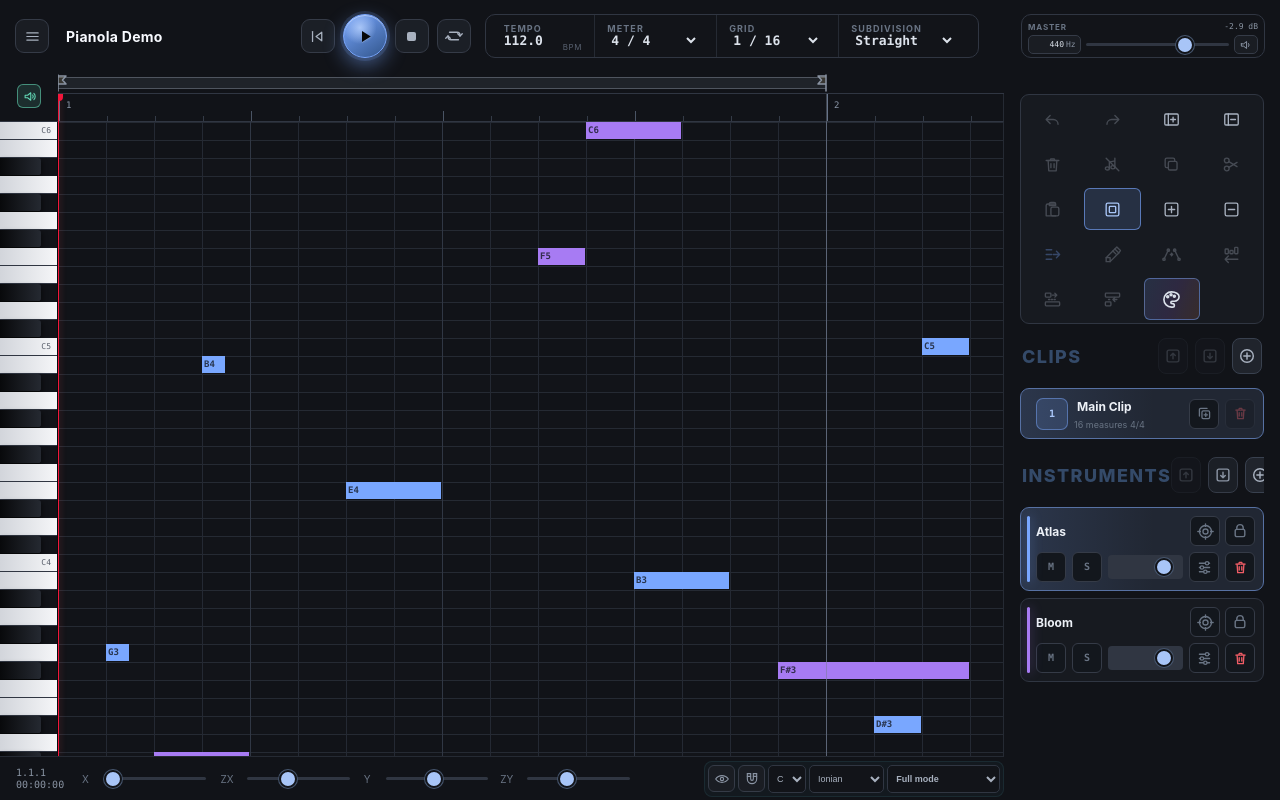
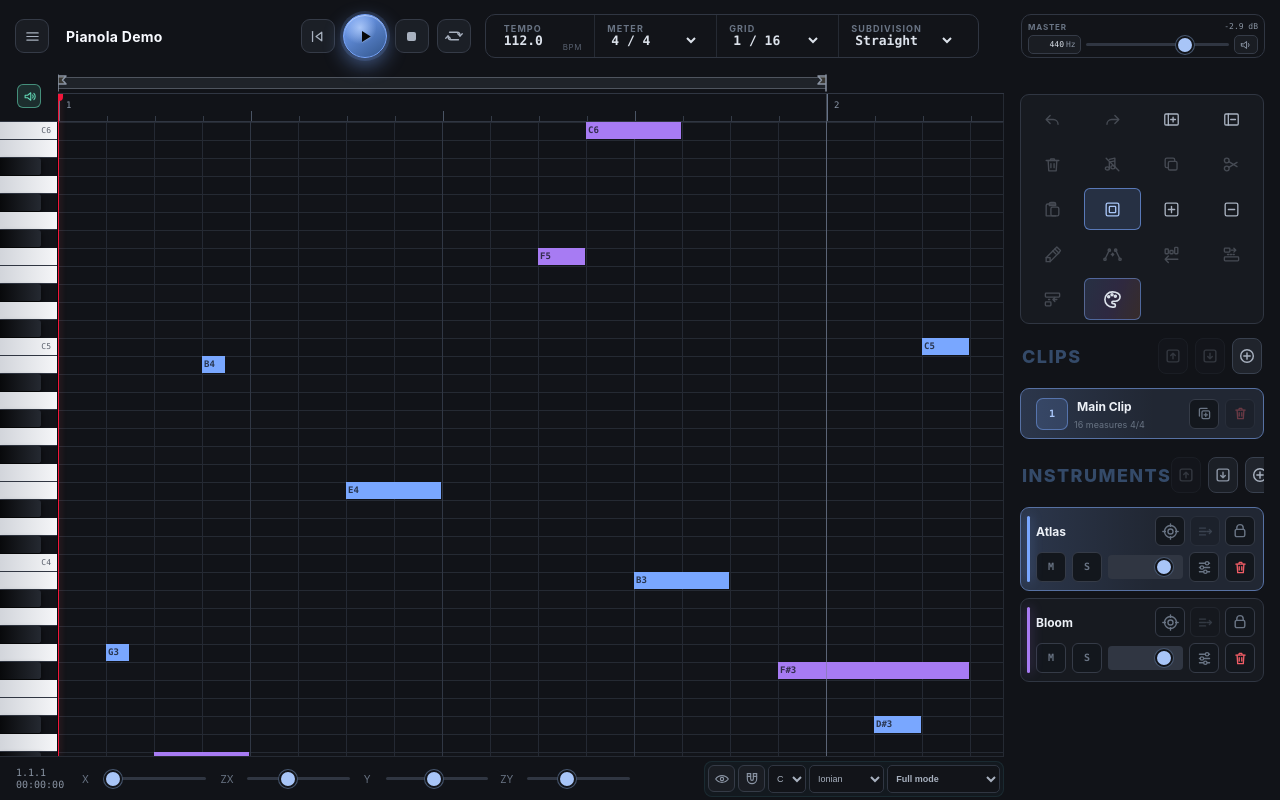
Before and after one commit to LucasBertrand/pianola, a React (Vite) app: page / in a window 1280 px wide. Built offline with nearby package versions, Linux system fonts and the light colour scheme.

Commit message:
feat: move note transfer controls to instruments

```diff
--- a/src/app/App.tsx
+++ b/src/app/App.tsx
@@ -184,10 +184,6 @@ export function App(): React.JSX.Element {
     useState<SubtractiveSynthConfig | null>(null);
   const [pendingEditedInstrumentId, setPendingEditedInstrumentId] =
     useState<InstrumentId | null>(null);
-  const selectedInstrument =
-    selectedInstrumentId === null
-      ? undefined
-      : projectState.projectInstrumentsById[selectedInstrumentId];
   const selectedInstrumentIndex =
     selectedInstrumentId === null
       ? -1
@@ -621,7 +617,7 @@ export function App(): React.JSX.Element {
     transform: handleTransformSelection,
     sliceAtPlayhead: handleSliceSelectionAtPlayhead,
     paste: handlePaste,
-    transferToSelectedInstrument: handleTransferSelectionToInstrument,
+    transferToInstrument: handleTransferSelectionToInstrument,
   } = useSelectionWorkflow({
     commands: scene.editorCommands,
     projectStore: scene.projectStore,
@@ -633,7 +629,6 @@ export function App(): React.JSX.Element {
     getGridResolutionTicks() {
       return scene.gridResolutionTicks.get();
     },
-    selectedInstrumentId,
     resolveCollision: handleNoteCollision,
     alert: showApplicationAlert,
   });
@@ -789,16 +784,6 @@ export function App(): React.JSX.Element {
             clipboardAvailable={clipboardAvailable}
             selectionMode={selectionMode}
             noteColorMode={noteColorMode}
-            selectedInstrument={
-              selectedInstrument === undefined
-                ? undefined
-                : {
-                    color: selectedInstrument.color,
-                    locked:
-                      activeClip.instrumentStatesById[selectedInstrument.id]
-                        ?.locked ?? true,
-                  }
-            }
             onToggleInspector={(section) => {
               if (
                 generalInspectorOpen
@@ -822,7 +807,6 @@ export function App(): React.JSX.Element {
             onPaste={handlePaste}
             onSelectionModeChange={setSelectionMode}
             onNoteColorModeToggle={handleNoteColorModeToggle}
-            onTransferSelectionToInstrument={handleTransferSelectionToInstrument}
             onSliceSelectionAtPlayhead={handleSliceSelectionAtPlayhead}
             onTransformSelection={handleTransformSelection}
           />,
@@ -902,6 +886,7 @@ export function App(): React.JSX.Element {
           projectState={projectState}
           selectedInstrumentId={selectedInstrumentId}
           selectedInstrumentIndex={selectedInstrumentIndex}
+          selectionAvailable={selectionAvailable}
           setToolbarHost={setGeneralInspectorToolbarHost}
           onClose={() => {
             setGeneralInspectorOpen(false);
@@ -919,6 +904,7 @@ export function App(): React.JSX.Element {
           onUpdateProjectInstrument={handleUpdateProjectInstrument}
           onInstrumentGainPreview={previewInstrumentGain}
           onSelectInstrumentNotes={handleSelectInstrumentNotes}
+          onTransferSelectionToInstrument={handleTransferSelectionToInstrument}
           onToggleInstrumentLock={handleToggleInstrumentLock}
           onDeleteProjectInstrument={handleDeleteProjectInstrument}
         />
--- a/src/app/workflows/useSelectionWorkflow.ts
+++ b/src/app/workflows/useSelectionWorkflow.ts
@@ -60,7 +60,6 @@ export interface SelectionWorkflowOptions {
   readonly getPlayheadTick: () => number;
   readonly setPlayheadTick: (tick: number) => void;
   readonly getGridResolutionTicks: () => number;
-  readonly selectedInstrumentId: InstrumentId | null;
   readonly resolveCollision: (
     request: NoteCollisionResolutionRequest,
   ) => void;
@@ -82,7 +81,7 @@ export interface SelectionWorkflow {
   ) => void;
   readonly sliceAtPlayhead: () => void;
   readonly paste: () => void;
-  readonly transferToSelectedInstrument: () => void;
+  readonly transferToInstrument: (instrumentId: InstrumentId) => void;
 }
 
 export function useSelectionWorkflow({
@@ -92,7 +91,6 @@ export function useSelectionWorkflow({
   getPlayheadTick,
   setPlayheadTick,
   getGridResolutionTicks,
-  selectedInstrumentId,
   resolveCollision,
   alert,
 }: SelectionWorkflowOptions): SelectionWorkflow {
@@ -463,11 +461,12 @@ export function useSelectionWorkflow({
     setPlayheadTick,
   ]);
 
-  const transferToSelectedInstrument = useCallback((): void => {
+  const transferToInstrument = useCallback((
+    targetInstrumentId: InstrumentId,
+  ): void => {
     const controller = getController();
-    const targetInstrumentId = selectedInstrumentId;
 
-    if (controller === null || targetInstrumentId === null) {
+    if (controller === null) {
       return;
     }
 
@@ -557,7 +556,6 @@ export function useSelectionWorkflow({
     commands,
     getController,
     resolveCollision,
-    selectedInstrumentId,
   ]);
 
   return {
@@ -572,7 +570,7 @@ export function useSelectionWorkflow({
     transform,
     sliceAtPlayhead,
     paste,
-    transferToSelectedInstrument,
+    transferToInstrument,
   };
 }
 
--- a/src/styles.css
+++ b/src/styles.css
@@ -1813,6 +1813,22 @@ input[type="range"]::-webkit-slider-thumb {
   stroke-width: 1.6;
 }
 
+.project-instrument-card .instrument-transfer-button svg {
+  display: block;
+  width: 17px;
+  height: 17px;
+  margin: auto;
+  fill: none;
+  stroke: currentColor;
+  stroke-linecap: round;
+  stroke-linejoin: round;
+  stroke-width: 1.6;
+}
+
+.project-instrument-card .instrument-transfer-button:not(:disabled) {
+  color: var(--instrument-color);
+}
+
 .project-instrument-card button.is-active {
   border-color: var(--color-warm-medium);
   background: var(--color-warm-soft);
--- a/src/ui/components/EditorToolbar.tsx
+++ b/src/ui/components/EditorToolbar.tsx
@@ -1,11 +1,7 @@
 import React from "react";
-import {
-  APPLICATION_COLORS,
-} from "../../config/application-colors";
 import {
   MAXIMUM_MEASURE_COUNT,
   MINIMUM_MEASURE_COUNT,
-  type ProjectInstrument,
 } from "../../domain/model";
 import type {
   SelectionTransformationKind,
@@ -27,10 +23,6 @@ export interface EditorToolbarProps {
   readonly clipboardAvailable: boolean;
   readonly selectionMode: SelectionMode;
   readonly noteColorMode: NoteColorMode;
-  readonly selectedInstrument: {
-    readonly color: ProjectInstrument["color"];
-    readonly locked: boolean;
-  } | undefined;
   readonly onToggleInspector: (section: "instruments" | "clips") => void;
   readonly onUndo: () => void;
   readonly onRedo: () => void;
@@ -43,7 +35,6 @@ export interface EditorToolbarProps {
   readonly onPaste: () => void;
   readonly onSelectionModeChange: (mode: SelectionMode) => void;
   readonly onNoteColorModeToggle: () => void;
-  readonly onTransferSelectionToInstrument: () => void;
   readonly onSliceSelectionAtPlayhead: () => void;
   readonly onTransformSelection: (
     kind: SelectionTransformationKind,
@@ -61,7 +52,6 @@ export function EditorToolbar({
   clipboardAvailable,
   selectionMode,
   noteColorMode,
-  selectedInstrument,
   onToggleInspector,
   onUndo,
   onRedo,
@@ -74,7 +64,6 @@ export function EditorToolbar({
   onPaste,
   onSelectionModeChange,
   onNoteColorModeToggle,
-  onTransferSelectionToInstrument,
   onSliceSelectionAtPlayhead,
   onTransformSelection,
 }: EditorToolbarProps): React.JSX.Element {
@@ -199,7 +188,7 @@ export function EditorToolbar({
           onClick={onToggleSelectionEnabled}
         >
           <svg viewBox="0 0 24 24" aria-hidden="true">
-            <path d="M15 4v11.5M15 7.5 8 9v8" />
+            <path d="M8 5.5 15 4v11.5M15 7.5 8 9v8" />
             <ellipse cx="5.5" cy="17" rx="2.5" ry="2" />
             <ellipse cx="12.5" cy="15.5" rx="2.5" ry="2" />
             <path d="M4 4l16 16" />
@@ -303,28 +292,6 @@ export function EditorToolbar({
           <svg viewBox="0 0 24 24" aria-hidden="true">
             <rect x="4" y="4" width="16" height="16" rx="2" />
             <path d="M8 12h8" />
-          </svg>
-        </button>
-        <button
-          className="instrument-transfer-button"
-          type="button"
-          title="Move selected notes to the selected instrument"
-          aria-label="Move selected notes to the selected instrument"
-          disabled={
-            !selectionAvailable
-            || selectedInstrument === undefined
-            || selectedInstrument.locked
-          }
-          style={{
-            color:
-              selectedInstrument?.color
-              ?? APPLICATION_COLORS.neutral.textDisabled,
-          }}
-          onClick={onTransferSelectionToInstrument}
-        >
-          <svg viewBox="0 0 24 24" aria-hidden="true">
-            <path d="M4 6h7M4 12h7M4 18h7" />
-            <path d="M13 12h7M17 8l4 4-4 4" />
           </svg>
         </button>
         <button
--- a/src/ui/components/GeneralInspector.tsx
+++ b/src/ui/components/GeneralInspector.tsx
@@ -22,6 +22,7 @@ export interface GeneralInspectorProps {
   readonly projectState: ProjectState;
   readonly selectedInstrumentId: InstrumentId | null;
   readonly selectedInstrumentIndex: number;
+  readonly selectionAvailable: boolean;
   readonly setToolbarHost: (element: HTMLDivElement | null) => void;
   readonly onClose: () => void;
   readonly onClipSelect: (clipId: ClipId) => void;
@@ -44,6 +45,9 @@ export interface GeneralInspectorProps {
     gain: number,
   ) => void;
   readonly onSelectInstrumentNotes: (instrumentId: InstrumentId) => void;
+  readonly onTransferSelectionToInstrument: (
+    instrumentId: InstrumentId,
+  ) => void;
   readonly onToggleInstrumentLock: (instrument: ProjectInstrument) => void;
   readonly onDeleteProjectInstrument: (instrumentId: InstrumentId) => void;
 }
@@ -54,6 +58,7 @@ export function GeneralInspector({
   projectState,
   selectedInstrumentId,
   selectedInstrumentIndex,
+  selectionAvailable,
   setToolbarHost,
   onClose,
   onClipSelect,
@@ -69,6 +74,7 @@ export function GeneralInspector({
   onUpdateProjectInstrument,
   onInstrumentGainPreview,
   onSelectInstrumentNotes,
+  onTransferSelectionToInstrument,
   onToggleInstrumentLock,
   onDeleteProjectInstrument,
 }: GeneralInspectorProps): React.JSX.Element {
@@ -200,6 +206,22 @@ export function GeneralInspector({
                     <circle cx="10" cy="10" r="7" />
                     <circle cx="10" cy="10" r="3" />
                     <path d="M10 1v3M10 16v3M1 10h3M16 10h3" />
+                  </svg>
+                </button>
+                <button
+                  className="instrument-transfer-button"
+                  type="button"
+                  aria-label={`Move selected notes to ${instrument.name}`}
+                  title="Move selected notes to this instrument"
+                  disabled={!selectionAvailable || instrumentState.locked}
+                  onClick={(event) => {
+                    event.stopPropagation();
+                    onTransferSelectionToInstrument(instrument.id);
+                  }}
+                >
+                  <svg viewBox="0 0 20 20" aria-hidden="true">
+                    <path d="M3 6h7M3 10h7M3 14h7" />
+                    <path d="M11.5 10H17M14.5 7.5 17 10l-2.5 2.5" />
                   </svg>
                 </button>
                 <button
```
